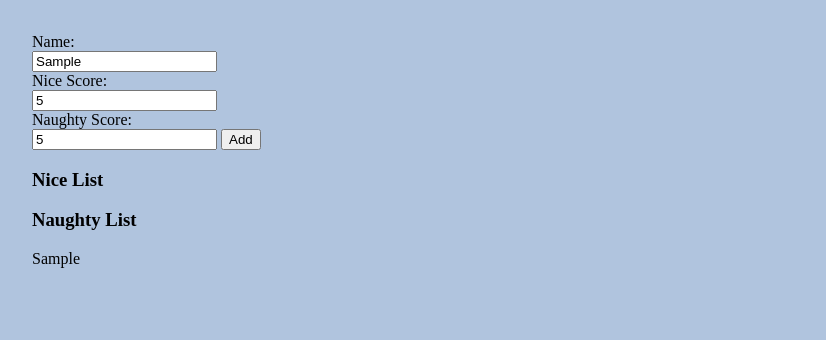
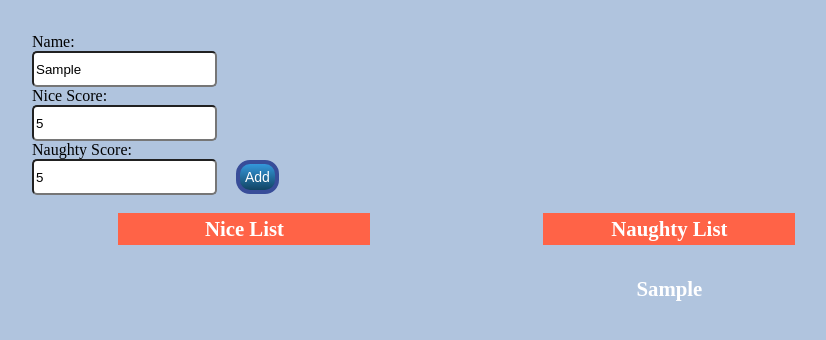
Before and after one commit to JoeH8rs/w3d2inClassProject, a plain HTML site: page index.html in a window 1280 px wide. Both pictures are taken after typing "Sample", "5", "5" into the empty fields and a click on the button "Add". Shown: the whole page, without its empty margins (1-827 px from the left). Drawn offline with nearby package versions, Linux system fonts and the light colour scheme.

Commit message:
finished

```diff
--- a/css/main.css
+++ b/css/main.css
@@ -3,10 +3,71 @@ body {
     padding: 25px;
 
 }
-h1 {
-    margin: 0;
+h3 {
+    width:200px;
+    margin: auto;
+    text-decoration: underline;
 }
 .input-area >span{
     display: block;
 
-};
+}
+input {
+    height: 30px;
+    border-radius: 5px;
+}
+.btn {
+    margin-left: 15px;
+  background: #3498db;
+  background-image: -webkit-linear-gradient(top, #3498db, #124463);
+  background-image: -moz-linear-gradient(top, #3498db, #124463);
+  background-image: -ms-linear-gradient(top, #3498db, #124463);
+  background-image: -o-linear-gradient(top, #3498db, #124463);
+  background-image: linear-gradient(to bottom, #3498db, #124463);
+  -webkit-border-radius: 14;
+  -moz-border-radius: 14;
+  border-radius: 14px;
+  font-family: Arial;
+  color: #ffffff;
+  font-size: 14px;
+  padding: 5px;
+  border: solid #384d99 4px;
+  text-decoration: none;
+}
+
+
+.btn:hover {
+  background: #3cb0fd;
+  background-image: -webkit-linear-gradient(top, #3cb0fd, #196d9e);
+  background-image: -moz-linear-gradient(top, #3cb0fd, #196d9e);
+  background-image: -ms-linear-gradient(top, #3cb0fd, #196d9e);
+  background-image: -o-linear-gradient(top, #3cb0fd, #196d9e);
+  background-image: linear-gradient(to bottom, #3cb0fd, #196d9e);
+  text-decoration: none;
+}
+.lists {
+   padding-right: 30%;
+  margin: 0;
+  list-style: none;
+
+  display: -webkit-box;
+  display: -moz-box;
+  display: -ms-flexbox;
+  display: -webkit-flex;
+  display: flex;
+
+  -webkit-flex-flow: row wrap;
+  justify-content: space-around;
+}
+.list {
+    background: tomato;
+  padding: 1px;
+  margin-bottom: 50px;
+  width: 250px;
+  height: 30px;
+  line-height: 30px;
+  color: white;
+  font-weight: bold;
+  font-size: 1.3em;
+  text-align: center;
+}
--- a/index.html
+++ b/index.html
@@ -13,27 +13,35 @@
     <!--<h1>{{name}}</h1>-->
 
     <div class="input-area">
-        <span>Name:</span> <input ng-model="name"></input>
-        <span>Nice Score:</span> <input type="number" ng-model="niceScore"></input>
-        <span>Naughty Score:</span> <input type="number" ng-model="naughtyScore">    </input>
-        <button ng-click="addNewPerson()">Add</button>
+        <span>Name:</span>
+        <input ng-model="name"></input>
+        <span>Nice Score:</span>
+        <input type="number" ng-model="niceScore"></input>
+        <span>Naughty Score:</span>
+        <input type="number" ng-model="naughtyScore"> </input>
+        <button class="btn" ng-click="addNewPerson()">Add</button>
     </div>
 
+    <br>
+    <div class="lists">
+        <div class="list">
+            Nice List
+            <div ng-repeat="person in niceList">
+                <br> {{person.name}}</div>
+        </div>
 
+        <div class="list">
+            Naughty List
+            <div ng-repeat="person in naughtyList">
+                <br> {{person.name}}</div>
+        </div>
+    </div>
 
-    <div class="niceList">
-        <h3>Nice List</h3>
-        <div ng-repeat="person in niceList">{{person.name}}</div>
-        <div class="naughtyList">
-            <h3>Naughty List</h3>
-            <div ng-repeat="person in naughtyList">{{person.name}}</div>
-
-
-            <script src="https://ajax.googleapis.com/ajax/libs/jquery/1.11.3/jquery.js"></script>
-            <script src="https://cdnjs.cloudflare.com/ajax/libs/angular.js/1.5.0-rc.0/angular.js"></script>
-            <script src="js/app.js"></script>
-            <script src="js/controller.js"></script>
-            <script src="js/service.js"></script>
+    <script src="https://ajax.googleapis.com/ajax/libs/jquery/1.11.3/jquery.js"></script>
+    <script src="https://cdnjs.cloudflare.com/ajax/libs/angular.js/1.5.0-rc.0/angular.js"></script>
+    <script src="js/app.js"></script>
+    <script src="js/controller.js"></script>
+    <script src="js/service.js"></script>
 </body>
 
 </html>
--- a/js/controller.js
+++ b/js/controller.js
@@ -1,22 +1,17 @@
-angular.module('myApp').controller('mainControl', function ($scope) {
-    $scope.test = "Donzo"
-    $scope.niceList = [];
-    $scope.naughtyList = [];
+angular.module('myApp').controller('mainControl', function ($scope, niceService) {
+    $scope.niceList = niceService.niceList;
+    $scope.naughtyList = niceService.naughtyList;
 
     $scope.addNewPerson = function () {
-        var differenceScore = $scope.niceScore - $scope.naughtyScore;
-
-        if (differenceScore >= 10) {
-            $scope.niceList.push(buildPerson(differenceScore));
-        } else {
-            $scope.naughtyList.push(buildPerson(differenceScore));
-        }
+        var person = buildPerson();
+        niceService.addPerson(person);
     };
 
-    function buildPerson(differenceScore) {
+    function buildPerson() {
         return {
             name: $scope.name,
-            score: differenceScore
+            niceScore: $scope.niceScore,
+            naughtyScore: $scope.naughtyScore
         };
     }
 
--- a/js/service.js
+++ b/js/service.js
@@ -1,3 +1,21 @@
-angular.module('myApp').service('myService', function () {
+angular.module('myApp').service('niceService', function () {
+    this.niceList = [];
+    this.naughtyList = [];
 
+    this.addPerson = function (personObj) {
+        var differenceScore = personObj.niceScore - personObj.naughtyScore;
+
+        var person = buildPerson(personObj.name, differenceScore);
+        if (differenceScore >= 10) {
+            this.niceList.push(person);
+        } else {
+            this.naughtyList.push(person);
+        }
+    };
+    function buildPerson(name, differenceScore) {
+        return {
+            name: name,
+            score: differenceScore
+        };
+    }
 });
```
